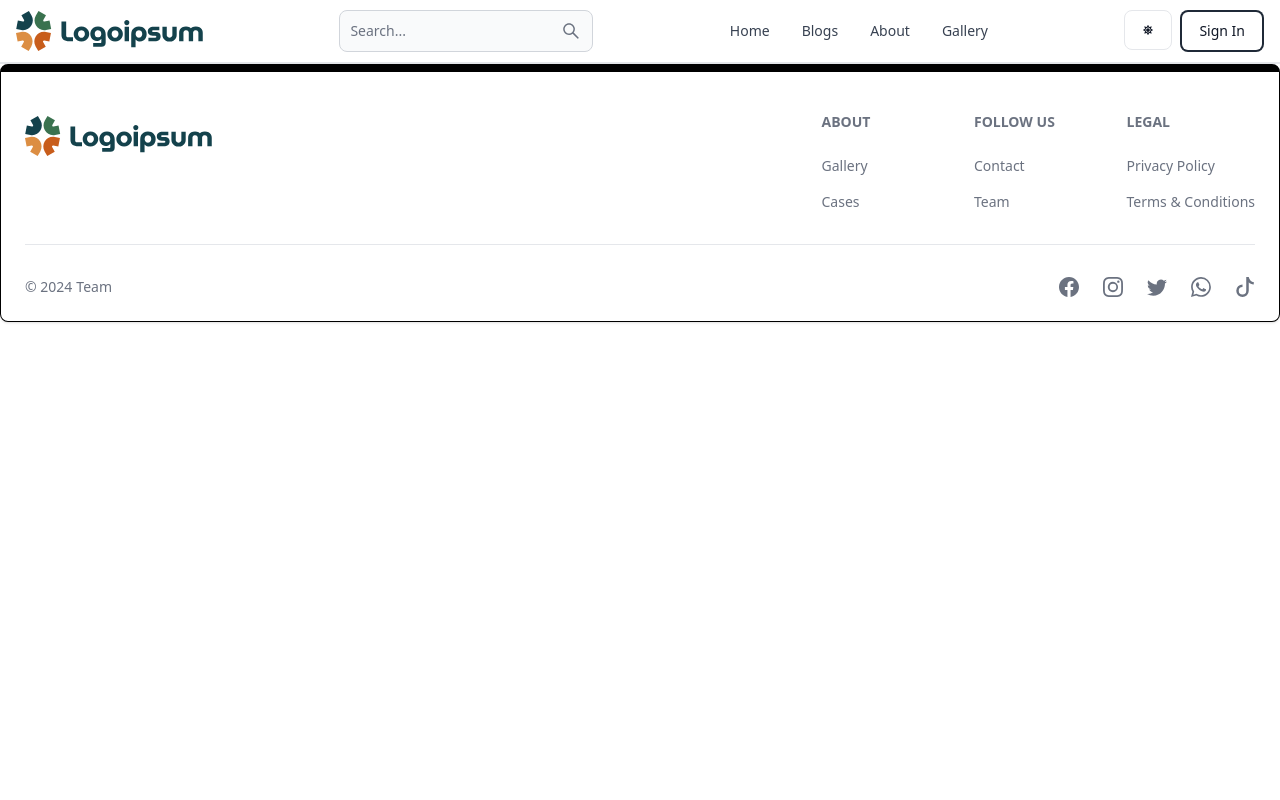
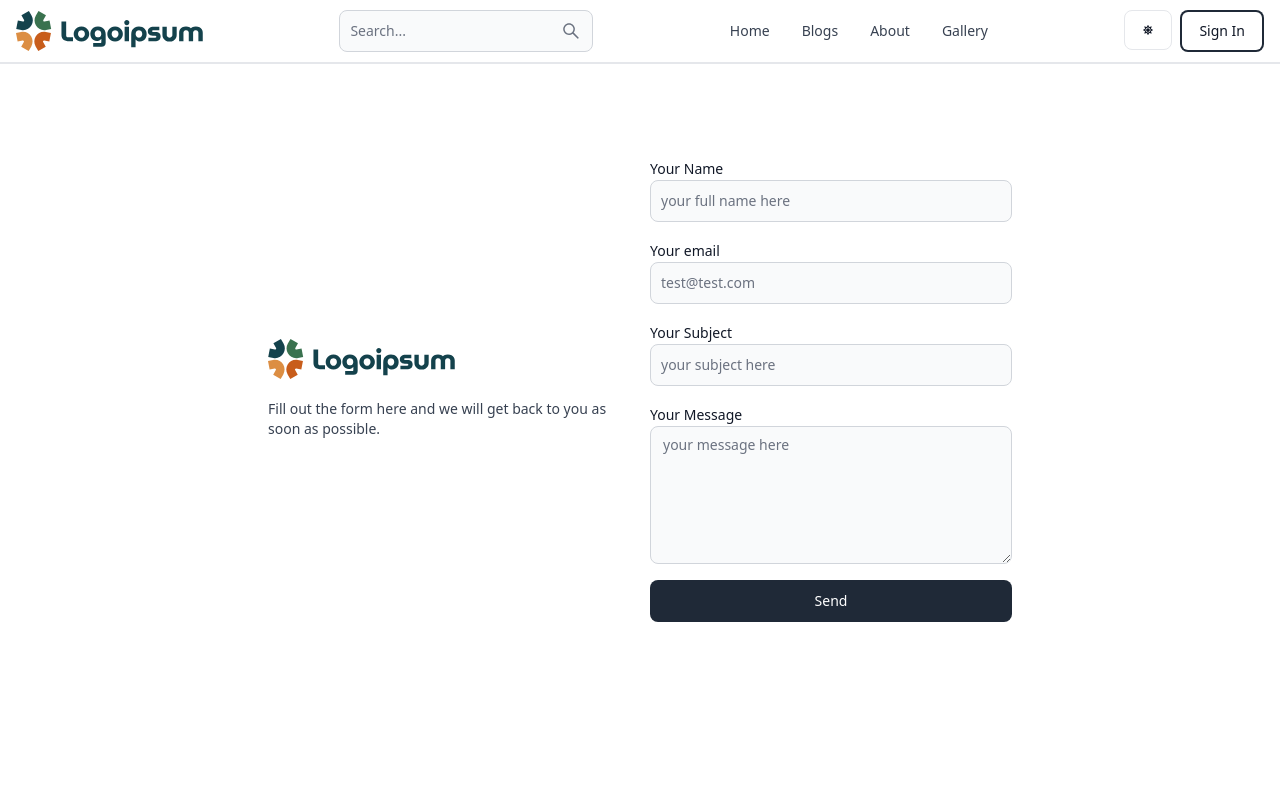
Before and after one commit to reeperx/Mern-Blog, a React (Vite) app in the folder client/: page /contact in a window 1280 px wide. Shown: the top 800 px of the page. Built offline with nearby package versions, Linux system fonts and the light colour scheme; no server answers.

Commit message:
send email working

```diff
--- a/client/package.json
+++ b/client/package.json
@@ -10,9 +10,12 @@
     "preview": "vite preview"
   },
   "dependencies": {
+    "@chakra-ui/react": "^2.8.2",
+    "@emailjs/browser": "^4.3.3",
     "@reduxjs/toolkit": "^2.0.1",
     "firebase": "^10.7.1",
     "flowbite-react": "^0.7.0",
+    "framer-motion": "^11.2.12",
     "moment": "^2.29.4",
     "react": "^18.2.0",
     "react-circular-progressbar": "^2.1.0",
--- a/client/src/App.jsx
+++ b/client/src/App.jsx
@@ -15,6 +15,7 @@ import PostPage from './pages/PostPage';
 import ScrollToTop from './components/ScrollToTop';
 import Search from './pages/Search';
 import Blogs from './pages/Blogs';
+import Contact from './pages/Contact';
 
 export default function App() {
   return (
@@ -38,6 +39,7 @@ export default function App() {
 
         <Route path='/gallery' element={<Projects />} />
         <Route path='/post/:postSlug' element={<PostPage />} />
+        <Route path='/contact' element={<Contact />} />
       </Routes>
       <Footer />
     </BrowserRouter>
--- a/client/src/components/Footer.jsx
+++ b/client/src/components/Footer.jsx
@@ -24,13 +24,11 @@ export default function FooterCom() {
             <div>
               <Footer.Title title="About" />
               <Footer.LinkGroup col>
-                <Footer.Link href="#" target="_blank" rel="noopener noreferrer">
+                <Footer.Link href="/gallery">
                   Gallery
                 </Footer.Link>
                 <Footer.Link
-                  href="/contact"
-                  target="_blank"
-                  rel="noopener noreferrer"
+                  href="#"
                 >
                   Cases
                 </Footer.Link>
@@ -39,7 +37,7 @@ export default function FooterCom() {
             <div>
               <Footer.Title title="Follow us" />
               <Footer.LinkGroup col>
-                <Footer.Link href="#" target="_blank" rel="noopener noreferrer">
+                <Footer.Link href="/contact">
                   Contact
                 </Footer.Link>
                 <Footer.Link href="#">Team</Footer.Link>
--- /dev/null
+++ b/client/src/pages/Contact.jsx
@@ -0,0 +1,153 @@
+import {
+  Alert,
+  Button,
+  Label,
+  Spinner,
+  TextInput,
+  Textarea,
+} from "flowbite-react";
+import { useState } from "react";
+import { Link, useNavigate } from "react-router-dom";
+import emailjs from "@emailjs/browser";
+
+export default function Contact() {
+  const [formData, setFormData] = useState({
+    user_name: "",
+    user_email: "",
+    user_subject: "",
+    user_message: "",
+  });
+  const [errorMessage, setErrorMessage] = useState(null);
+  const [loading, setLoading] = useState(false);
+  const navigate = useNavigate();
+
+  const handleChange = (e) => {
+    const { name, value } = e.target;
+    setFormData((prevFormData) => ({
+      ...prevFormData,
+      [name]: value.trim(),
+    }));
+  };
+
+  const handleSubmit = async (e) => {
+    e.preventDefault();
+    if (
+      !formData.user_name ||
+      !formData.user_email ||
+      !formData.user_subject ||
+      !formData.user_message
+    ) {
+      return setErrorMessage("Please fill out all fields.");
+    }
+    try {
+      setLoading(true);
+      setErrorMessage(null);
+
+      const emailParams = {
+        from_name: formData.user_name,
+        from_email: formData.user_email,
+        subject: formData.user_subject,
+        message: formData.user_message,
+      };
+
+      console.log("Sending email with params:", emailParams); // Debugging log
+
+      const result = await emailjs.send(
+        import.meta.env.VITE_SERVICE_ID,
+        import.meta.env.VITE_TEMPLATE_ID,
+        emailParams,
+        import.meta.env.VITE_PUBLIC_KEY
+      );
+
+      console.log("EmailJS response:", result); // Debugging log
+
+      if (result.status === 200) {
+        setLoading(false);
+        navigate("/");
+      } else {
+        setErrorMessage("Failed to send email. Please try again.");
+        setLoading(false);
+      }
+    } catch (error) {
+      setErrorMessage(error.message);
+      setLoading(false);
+    }
+  };
+
+  return (
+    <div className="min-h-screen mt-20">
+      <div className="flex p-3 max-w-3xl mx-auto flex-col md:flex-row md:items-center gap-5">
+        {/* left */}
+        <div className="flex-1">
+          <Link to="/" className="font-bold dark:text-white text-4xl">
+            <img src="/logo.svg" alt="logo" />
+          </Link>
+          <p className="text-sm mt-5">
+            Fill out the form here and we will get back to you as soon as
+            possible.
+          </p>
+        </div>
+        {/* right */}
+        <div className="flex-1">
+          <form className="flex flex-col gap-4" onSubmit={handleSubmit}>
+            <div>
+              <Label value="Your Name" />
+              <TextInput
+                name="user_name"
+                type="text"
+                placeholder="your full name here"
+                onChange={handleChange}
+                value={formData.user_name}
+              />
+            </div>
+            <div>
+              <Label value="Your email" />
+              <TextInput
+                name="user_email"
+                type="email"
+                placeholder="test@test.com"
+                onChange={handleChange}
+                value={formData.user_email}
+              />
+            </div>
+            <div>
+              <Label value="Your Subject" />
+              <TextInput
+                name="user_subject"
+                type="text"
+                placeholder="your subject here"
+                onChange={handleChange}
+                value={formData.user_subject}
+              />
+            </div>
+            <div>
+              <Label value="Your Message" />
+              <Textarea
+                name="user_message"
+                placeholder="your message here"
+                rows={6}
+                onChange={handleChange}
+                value={formData.user_message}
+              />
+            </div>
+            <Button color={"dark"} type="submit" disabled={loading}>
+              {loading ? (
+                <>
+                  <Spinner size="sm" />
+                  <span className="pl-3">Loading...</span>
+                </>
+              ) : (
+                "Send"
+              )}
+            </Button>
+          </form>
+          {errorMessage && (
+            <Alert className="mt-5" color="failure">
+              {errorMessage}
+            </Alert>
+          )}
+        </div>
+      </div>
+    </div>
+  );
+}
```
Also changed, not shown: 1 other file (tests, documents, lock files or other folders).
